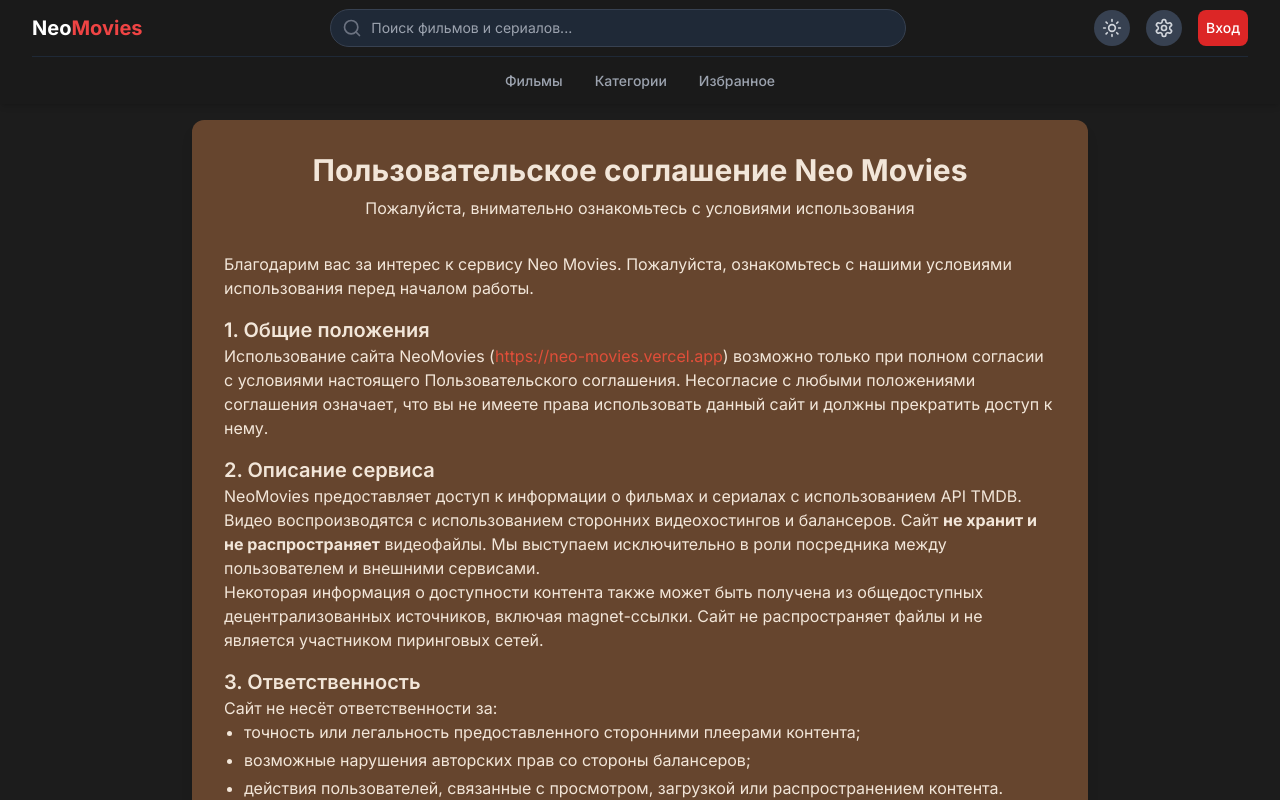
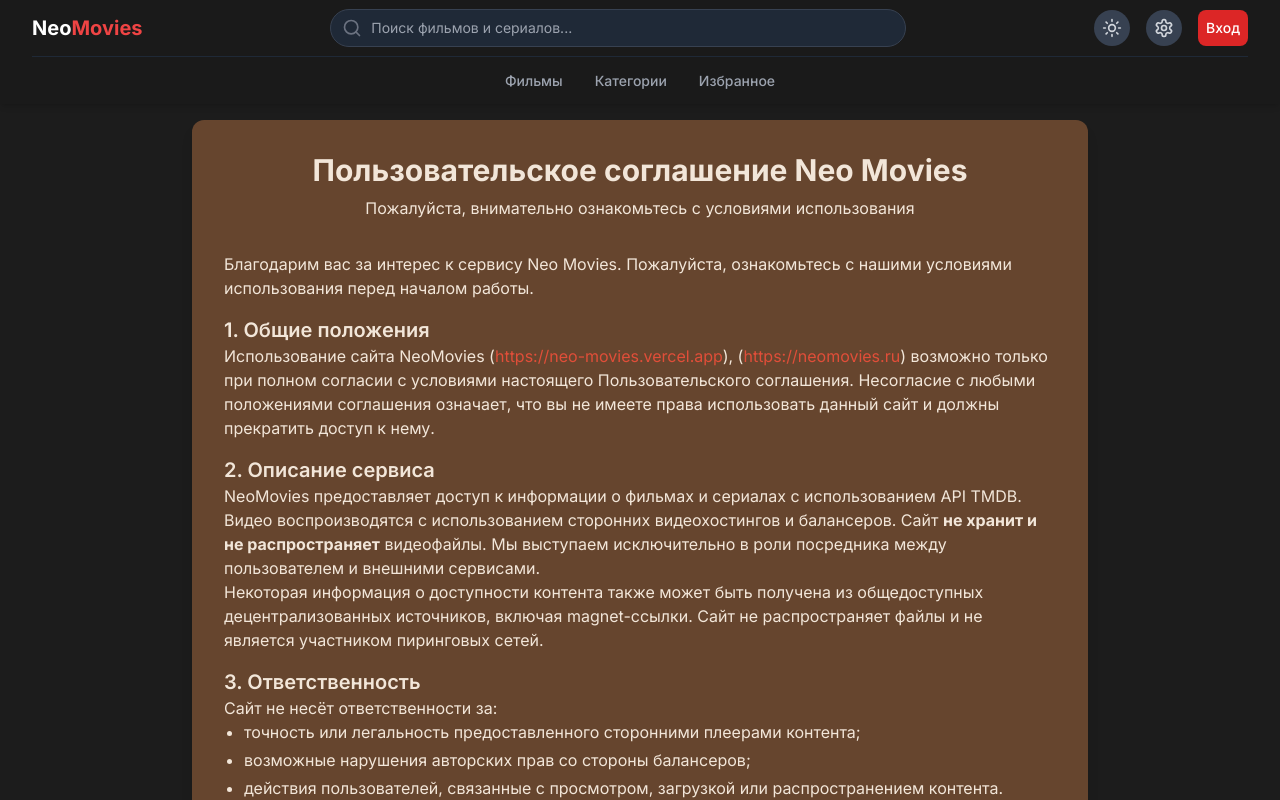
Before and after one commit to Neo-Open-Source/neomovies, a Next.js app: page /terms in a window 1280 px wide. Shown: the top 800 px of the page. Built offline with nearby package versions, Linux system fonts and the light colour scheme.

Commit message:
Edit terms

```diff
--- a/src/app/terms/page.tsx
+++ b/src/app/terms/page.tsx
@@ -31,7 +31,7 @@
 
           <section>
             <h2 className="text-xl font-semibold text-foreground">1. Общие положения</h2>
-            <p>Использование сайта NeoMovies (<a href="https://neo-movies.vercel.app" target="_blank" className="text-accent hover:underline">https://neo-movies.vercel.app</a>) возможно только при полном согласии с условиями настоящего Пользовательского соглашения. Несогласие с любыми положениями соглашения означает, что вы не имеете права использовать данный сайт и должны прекратить доступ к нему.</p>
+            <p>Использование сайта NeoMovies (<a href="https://neo-movies.vercel.app" target="_blank" className="text-accent hover:underline">https://neo-movies.vercel.app</a>), (<a href="https://neomovies.ru" target="_blank" className="text-accent hover:underline">https://neomovies.ru</a>)  возможно только при полном согласии с условиями настоящего Пользовательского соглашения. Несогласие с любыми положениями соглашения означает, что вы не имеете права использовать данный сайт и должны прекратить доступ к нему.</p>
           </section>
 
           <section>
```
